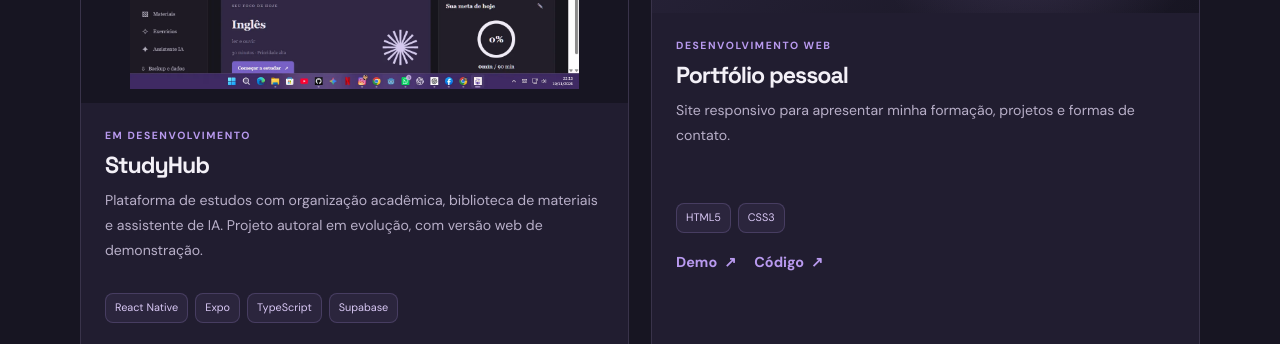
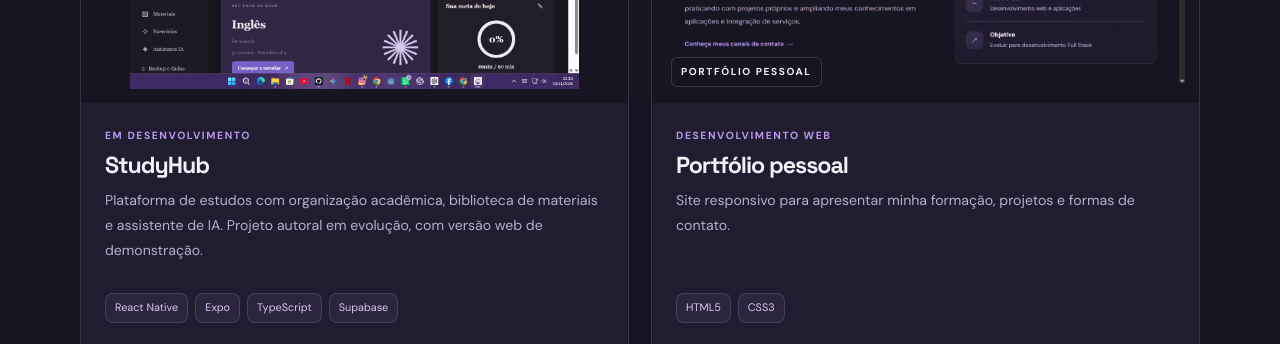
Before and after one commit to annemoura/portfolio-pessoal, a plain HTML site: page projetos.html in a window 1280 px wide. Shown: the part 756-1100 px from the top of the page. Drawn offline with Linux system fonts and the light colour scheme.

Commit message:
Exibe captura real no cartão do portfólio pessoal

```diff
--- a/projetos.html
+++ b/projetos.html
@@ -25,7 +25,7 @@
         <div class="project-art project-image"><img src="assets/images/studyhub-dashboard.webp" alt="Painel principal do StudyHub com matérias, tarefas e acompanhamento dos estudos" loading="lazy"><span class="art-label">PROJETO AUTORAL</span></div>
         <div class="project-content"><p class="project-kicker">EM DESENVOLVIMENTO</p><h2>StudyHub</h2><p>Plataforma de estudos com organização acadêmica, biblioteca de materiais e assistente de IA. Projeto autoral em evolução, com versão web de demonstração.</p><div class="tag-list"><span>React Native</span><span>Expo</span><span>TypeScript</span><span>Supabase</span></div><div class="project-links"><a class="text-link" href="https://studyhub-sand-psi.vercel.app/login" target="_blank" rel="noopener noreferrer">Demonstração <span aria-hidden="true">↗</span></a><span class="private-note">Código-fonte privado</span></div></div>
       </article>
-      <article class="project-card"><div class="project-art art-web"><span class="code-symbol">&lt;/&gt;</span><span class="art-caption">HTML + CSS</span></div><div class="project-content"><p class="project-kicker">DESENVOLVIMENTO WEB</p><h2>Portfólio pessoal</h2><p>Site responsivo para apresentar minha formação, projetos e formas de contato.</p><div class="tag-list"><span>HTML5</span><span>CSS3</span></div><div class="project-links"><a class="text-link" href="https://annemoura.github.io/portfolio-pessoal/" target="_blank" rel="noopener noreferrer">Demo <span aria-hidden="true">↗</span></a><a class="text-link" href="https://github.com/annemoura/portfolio-pessoal" target="_blank" rel="noopener noreferrer">Código <span aria-hidden="true">↗</span></a></div></div></article>
+      <article class="project-card"><div class="project-art project-image"><img src="assets/images/portfolio-homepage.webp" alt="Captura da página inicial do portfólio Anne Dev" loading="lazy"><span class="art-caption">PORTFÓLIO PESSOAL</span></div><div class="project-content"><p class="project-kicker">DESENVOLVIMENTO WEB</p><h2>Portfólio pessoal</h2><p>Site responsivo para apresentar minha formação, projetos e formas de contato.</p><div class="tag-list"><span>HTML5</span><span>CSS3</span></div><div class="project-links"><a class="text-link" href="https://annemoura.github.io/portfolio-pessoal/" target="_blank" rel="noopener noreferrer">Demo <span aria-hidden="true">↗</span></a><a class="text-link" href="https://github.com/annemoura/portfolio-pessoal" target="_blank" rel="noopener noreferrer">Código <span aria-hidden="true">↗</span></a></div></div></article>
       <article class="project-card"><div class="project-art project-image"><img src="assets/images/discord-landing.webp" alt="Captura da landing page demonstrativa inspirada no Discord" loading="lazy"><span class="art-caption">LANDING PAGE</span></div><div class="project-content"><p class="project-kicker">INTERFACE WEB</p><h2>Clone da página do Discord</h2><p>Recriação educacional de uma landing page para praticar estrutura semântica, layout e responsividade.</p><div class="tag-list"><span>HTML5</span><span>CSS3</span><span>Flexbox</span></div><div class="project-links"><a class="text-link" href="https://annemoura.github.io/discord-clone-landing-page/" target="_blank" rel="noopener noreferrer">Demo <span aria-hidden="true">↗</span></a><a class="text-link" href="https://github.com/annemoura/discord-clone-landing-page" target="_blank" rel="noopener noreferrer">Código <span aria-hidden="true">↗</span></a></div></div></article>
       <article class="project-card"><div class="project-art project-image"><img src="assets/images/todo-list.webp" alt="Captura da aplicação de lista de tarefas" loading="lazy"><span class="art-caption">ORGANIZAÇÃO DE TAREFAS</span></div><div class="project-content"><p class="project-kicker">JAVASCRIPT</p><h2>Lista de tarefas</h2><p>Aplicação para adicionar, concluir e excluir tarefas, com armazenamento local no navegador.</p><div class="tag-list"><span>HTML5</span><span>CSS3</span><span>JavaScript</span><span>localStorage</span></div><div class="project-links"><a class="text-link" href="https://annemoura.github.io/lista-de-tarefas-js/" target="_blank" rel="noopener noreferrer">Demo <span aria-hidden="true">↗</span></a><a class="text-link" href="https://github.com/annemoura/lista-de-tarefas-js" target="_blank" rel="noopener noreferrer">Código <span aria-hidden="true">↗</span></a></div></div></article>
       <article class="project-card"><div class="project-art project-image"><img src="assets/images/password-generator.webp" alt="Captura do gerador de senhas com opções de tamanho e caracteres" loading="lazy"><span class="art-caption">GERAÇÃO DE SENHAS</span></div><div class="project-content"><p class="project-kicker">LÓGICA DE PROGRAMAÇÃO</p><h2>Gerador de senhas</h2><p>Exercício de JavaScript para gerar combinações de caracteres e exibir o resultado na interface.</p><div class="tag-list"><span>HTML5</span><span>CSS3</span><span>JavaScript</span></div><div class="project-links"><a class="text-link" href="https://annemoura.github.io/gerador-de-senhas/" target="_blank" rel="noopener noreferrer">Demo <span aria-hidden="true">↗</span></a><a class="text-link" href="https://github.com/annemoura/gerador-de-senhas" target="_blank" rel="noopener noreferrer">Código <span aria-hidden="true">↗</span></a></div></div></article>
```
